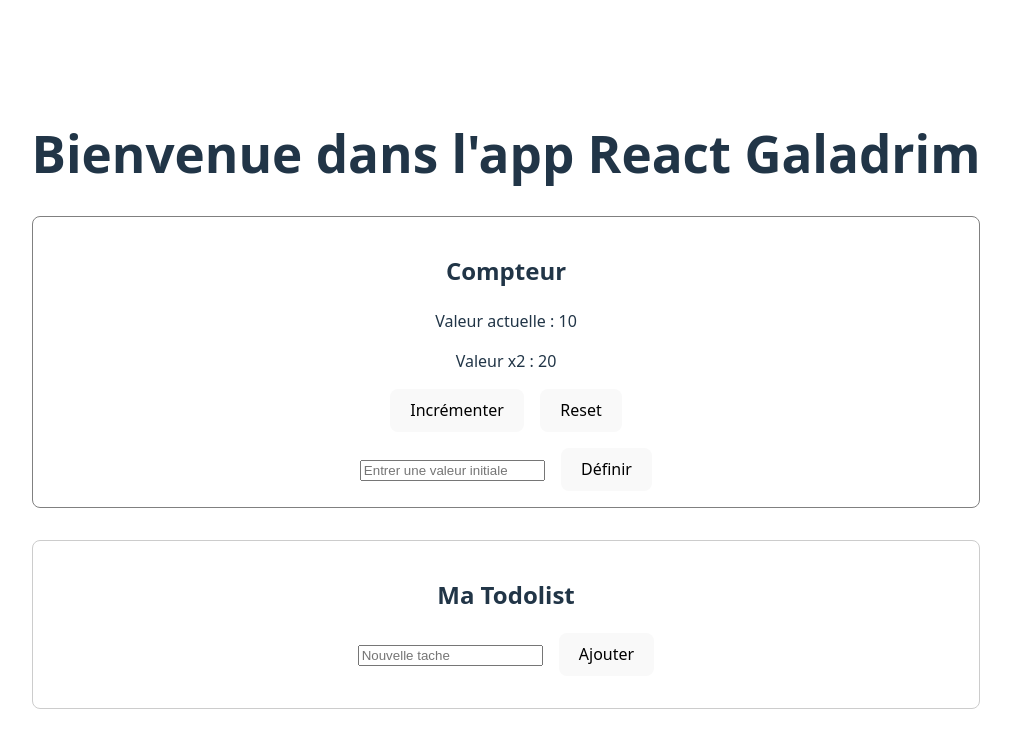
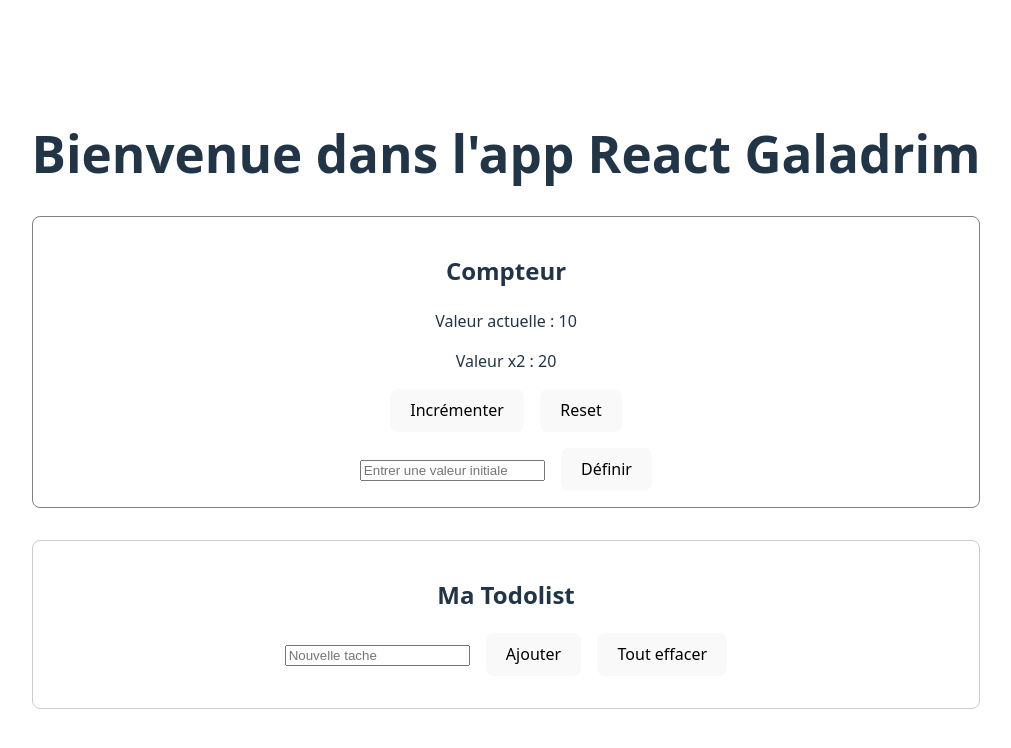
Before and after one commit to smaail-hennani/react-galadrim, a React (Vite) app: page / in a window 1280 px wide. Shown: the top 748 px of the page, without its empty margins (134-1145 px from the left). Built offline with nearby package versions, Linux system fonts and the light colour scheme.

Commit message:
feat: ajout d'un bouton pour effacer toutes les tâches dans le composant TodoList

```diff
--- a/src/components/TodoList.tsx
+++ b/src/components/TodoList.tsx
@@ -15,6 +15,10 @@ function TodoList() {
         setTasks(tasks.filter((_, i) => i !== index))
     };
 
+    const clearTasks = () => {
+        setTasks([]);
+    };
+
     return (
         <div style={{ marginTop: '2rem', padding: '1rem', border: '1px solid #ccc', borderRadius: 8 }}>
             <h2>Ma Todolist</h2>
@@ -26,6 +30,8 @@ function TodoList() {
                 onChange={(e) => setInput(e.target.value)}
             />
             <button onClick={addTask} style={{ marginLeft: '1rem' }}>Ajouter</button>
+
+            <button onClick={clearTasks} style={{marginLeft: '1rem' }}>Tout effacer</button>
 
             <ul style={{ marginTop: '1rem' }}>
                 {tasks.map((task, index) => (
```
